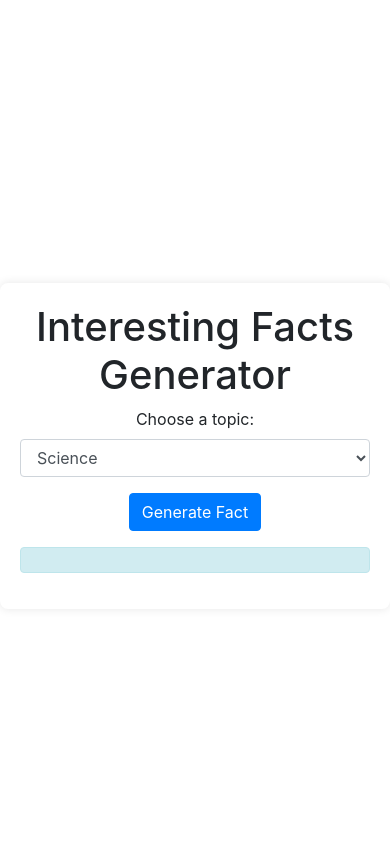
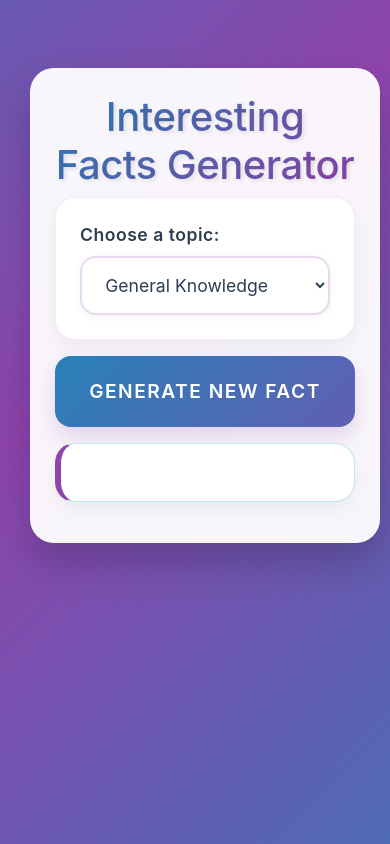
Before and after one commit to melfarra/FAX, a website: page index.html in a window 390 px wide. Drawn offline with nearby package versions, Linux system fonts and the light colour scheme.

Commit message:
Major improvements added such as more subjects, openAI API generating and then saving the facts dependent on the category chosen to the MongoDB database, and a better looking UI.

```diff
--- a/index.html
+++ b/index.html
@@ -6,21 +6,33 @@
     <title>Interesting Facts Generator</title>
     <link rel="stylesheet" href="styles.css">
     <link href="https://stackpath.bootstrapcdn.com/bootstrap/4.5.2/css/bootstrap.min.css" rel="stylesheet">
+    <link href="https://fonts.googleapis.com/css2?family=Poppins:wght@400;600;700&display=swap" rel="stylesheet">
 </head>
 <body>
     <div id="app" class="container mt-5">
         <h1 class="text-center">Interesting Facts Generator</h1>
         <div class="form-group">
             <label for="topic-select">Choose a topic:</label>
-            <select id="topic-select" class="form-control">
+            <select id="topic-select">
+                <option value="general">General Knowledge</option>
                 <option value="science">Science</option>
                 <option value="history">History</option>
                 <option value="technology">Technology</option>
-                <!-- Add more topics as needed -->
+                <option value="space">Space & Astronomy</option>
+                <option value="nature">Nature & Wildlife</option>
+                <option value="art">Art & Culture</option>
+                <option value="food">Food & Cuisine</option>
+                <option value="sports">Sports</option>
+                <option value="geography">Geography</option>
+                <option value="medicine">Medicine & Health</option>
+                <option value="psychology">Psychology</option>
+                <option value="music">Music</option>
+                <option value="literature">Literature</option>
+                <option value="movies">Movies & Entertainment</option>
             </select>
         </div>
-        <button id="generate-fact" class="btn btn-primary">Generate Fact</button>
-        <div id="fact-display" class="mt-3 alert alert-info"></div>
+        <button id="generate-fact" class="btn btn-primary">Generate New Fact</button>
+        <div id="fact-display" class="mt-3 alert alert-info" style="white-space: pre-wrap;"></div>
     </div>
     <script src="app.js"></script>
 </body>
--- a/package.json
+++ b/package.json
@@ -13,7 +13,8 @@
     "dotenv": "^16.4.7",
     "express": "^4.21.2",
     "mongodb": "^6.12.0",
-    "mongoose": "^8.9.4"
+    "mongoose": "^8.9.4",
+    "openai": "^4.78.0"
   },
   "description": ""
 }
--- a/public/app.js
+++ b/public/app.js
@@ -1,24 +1,15 @@
-document.getElementById('generate-fact').addEventListener('click', function() {
+document.getElementById('generate-fact').addEventListener('click', async function() {
     const topic = document.getElementById('topic-select').value;
     const factDisplay = document.getElementById('fact-display');
 
-    fetch(`/facts/${topic}`)
-        .then(response => {
-            if (!response.ok) {
-                throw new Error('Network response was not ok');
-            }
-            return response.json();
-        })
-        .then(data => {
-            console.log(data);
-            if (data.length === 0) {
-                factDisplay.textContent = 'No facts available for this topic.';
-            } else {
-                const randomFact = data[Math.floor(Math.random() * data.length)];
-                factDisplay.textContent = randomFact;
-            }
-        })
-        .catch(error => {
-            factDisplay.textContent = 'Error fetching facts: ' + error.message;
-        });
+    try {
+        const generateResponse = await fetch(`/generate-fact/${topic}`);
+        if (!generateResponse.ok) {
+            throw new Error('Failed to generate fact');
+        }
+        const generatedData = await generateResponse.json();
+        factDisplay.textContent = generatedData.fact;
+    } catch (error) {
+        factDisplay.textContent = 'Error: ' + error.message;
+    }
 });
--- a/public/styles.css
+++ b/public/styles.css
@@ -1,30 +1,171 @@
 body {
-    font-family: Arial, sans-serif;
-    display: flex;
-    justify-content: center;
-    align-items: center;
-    height: 100vh;
-    background-color: #f0f0f0;
-    margin: 0;
+    background: linear-gradient(135deg, #2980b9, #8e44ad, #2980b9);
+    background-size: 200% 200%;
+    min-height: 100vh;
+    font-family: 'Poppins', sans-serif;
+    padding: 20px;
+    animation: gradientBG 15s ease infinite;
+}
+
+@keyframes gradientBG {
+    0% { background-position: 0% 50%; }
+    50% { background-position: 100% 50%; }
+    100% { background-position: 0% 50%; }
 }
 
 #app {
-    background-color: white;
-    padding: 20px;
-    border-radius: 8px;
-    box-shadow: 0 0 10px rgba(0, 0, 0, 0.1);
-    text-align: center;
+    max-width: 800px;
+    margin: 0 auto;
+    padding: 2.5rem;
+    background: rgba(255, 255, 255, 0.95);
+    border-radius: 24px;
+    box-shadow: 0 20px 40px rgba(0, 0, 0, 0.2);
+    backdrop-filter: blur(10px);
+    -webkit-backdrop-filter: blur(10px);
+    border: 1px solid rgba(255, 255, 255, 0.2);
 }
 
-button {
-    margin-top: 10px;
-    padding: 10px 20px;
-    font-size: 16px;
+h1 {
+    color: #2c3e50;
+    margin-bottom: 2.5rem;
+    font-weight: 700;
+    text-align: center;
+    font-size: 2.8rem;
+    background: linear-gradient(135deg, #2980b9, #8e44ad);
+    -webkit-background-clip: text;
+    background-clip: text;
+    -webkit-text-fill-color: transparent;
+    text-shadow: 2px 2px 4px rgba(0,0,0,0.1);
+    letter-spacing: -0.5px;
+}
+
+.form-group {
+    background: white;
+    padding: 2rem;
+    border-radius: 20px;
+    box-shadow: 0 8px 20px rgba(0,0,0,0.05);
+    margin-bottom: 2rem;
+    border: 1px solid rgba(142, 68, 173, 0.1);
+}
+
+label {
+    font-weight: 600;
+    color: #2c3e50;
+    margin-bottom: 1rem;
+    display: block;
+    font-size: 1.1rem;
+    letter-spacing: 0.5px;
+}
+
+#topic-select {
+    width: 100%;
+    border: 2px solid rgba(142, 68, 173, 0.2);
+    border-radius: 16px;
+    padding: 1rem 1.2rem;
+    font-size: 1.1rem;
+    transition: all 0.3s cubic-bezier(0.4, 0, 0.2, 1);
+    background-color: #ffffff !important;
+    color: #2c3e50 !important;
     cursor: pointer;
+    -webkit-appearance: menulist !important;
+    -moz-appearance: menulist !important;
+    appearance: menulist !important;
+    box-shadow: 0 2px 10px rgba(0,0,0,0.05);
+}
+
+#topic-select option {
+    color: #2c3e50 !important;
+    background-color: #ffffff !important;
+    padding: 12px;
+    font-size: 1.1rem;
+}
+
+#topic-select:focus {
+    border-color: #8e44ad;
+    box-shadow: 0 0 0 4px rgba(142, 68, 173, 0.15);
+    outline: none;
+}
+
+#generate-fact {
+    width: 100%;
+    padding: 1.3rem;
+    font-size: 1.2rem;
+    font-weight: 600;
+    background: linear-gradient(135deg, #2980b9, #8e44ad);
+    background-size: 200% auto;
+    color: white;
+    border: none;
+    border-radius: 16px;
+    transition: all 0.3s cubic-bezier(0.4, 0, 0.2, 1);
+    cursor: pointer;
+    text-transform: uppercase;
+    letter-spacing: 1.5px;
+    box-shadow: 0 10px 20px rgba(142, 68, 173, 0.2);
+}
+
+#generate-fact:hover {
+    transform: translateY(-3px);
+    box-shadow: 0 15px 30px rgba(142, 68, 173, 0.3);
+    background-position: right center;
+}
+
+#generate-fact:active {
+    transform: translateY(-1px);
 }
 
 #fact-display {
-    margin-top: 20px;
-    font-size: 18px;
-    color: #333;
+    background: white;
+    padding: 2.5rem;
+    border-radius: 20px;
+    border-left: 6px solid #8e44ad;
+    box-shadow: 0 8px 20px rgba(0,0,0,0.05);
+    font-size: 1.2rem;
+    line-height: 1.8;
+    margin-top: 2rem;
+    transition: all 0.3s cubic-bezier(0.4, 0, 0.2, 1);
+    color: #2c3e50;
 }
+
+.alert-info {
+    background-color: white;
+    border: none;
+    color: #2c3e50;
+}
+
+@keyframes fadeIn {
+    from {
+        opacity: 0;
+        transform: translateY(20px);
+        filter: blur(10px);
+    }
+    to {
+        opacity: 1;
+        transform: translateY(0);
+        filter: blur(0);
+    }
+}
+
+#fact-display {
+    animation: fadeIn 0.6s cubic-bezier(0.4, 0, 0.2, 1);
+}
+
+@media (max-width: 768px) {
+    #app {
+        padding: 1.5rem;
+        margin: 10px;
+    }
+
+    h1 {
+        font-size: 2.2rem;
+        margin-bottom: 2rem;
+    }
+
+    .form-group {
+        padding: 1.5rem;
+    }
+
+    #fact-display {
+        padding: 1.8rem;
+        font-size: 1.1rem;
+    }
+}
```
Also changed, not shown: server.js (+106 -5 lines), README.md, 2 other files.
